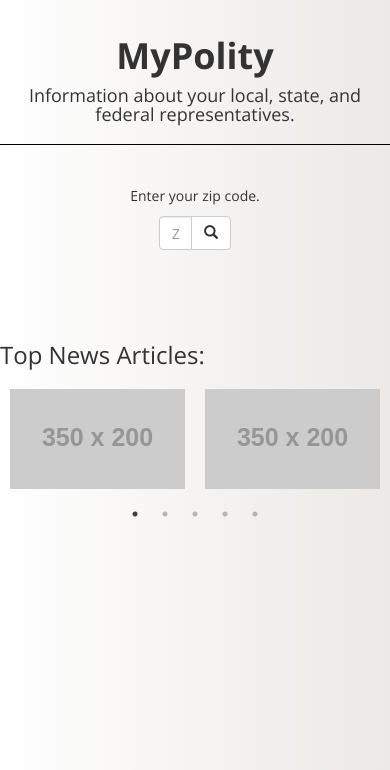
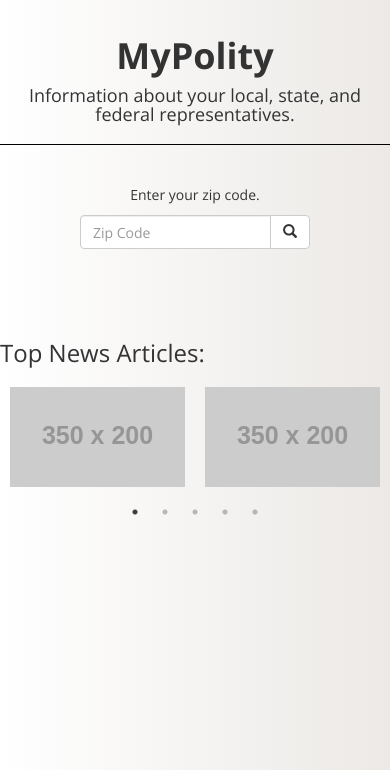
Before and after one commit to colinmcdaniel/MyPolity, a PHP site: page / in a window 390 px wide; the page is wider, and only the part inside the window is pictured. Shown: the part 56-826 px from the top of that part. Run offline with PHP 8.4, Linux system fonts and the light colour scheme; grey boxes labelled with a size stand in for pictures from a placeholder-image service; some libraries are stand-ins or nearby versions.

Commit message:
started messing with some responsiveness

```diff
--- a/assets/css/style.css
+++ b/assets/css/style.css
@@ -58,10 +58,10 @@ h1{
 .representative{
   border-bottom: 1px solid black;
 }
-.input-group{
+/*.input-group{
   width:20%;
   margin:0 auto;
-}
+}*/
 .slick-prev:before, .slick-next:before {
     color:black !important;
 }
--- a/index.html
+++ b/index.html
@@ -51,8 +51,8 @@
     </div>
 
     <div class="row" id="zip-section">
-      <div class="col-md-3"></div>
-      <div class="col-md-6">
+      <div class="col-xs-2 col-md-5"></div>
+      <div class="col-xs-8 col-md-2">
         <p class="text-center">
           Enter your zip code.
         </p>
@@ -65,7 +65,7 @@
 	         </span>
 	      </div>
       </div>
-      <div class="col-md-3"></div>
+      <div class="col-xs-2 col-md-5"></div>
     </div>
   </div>
 
```
